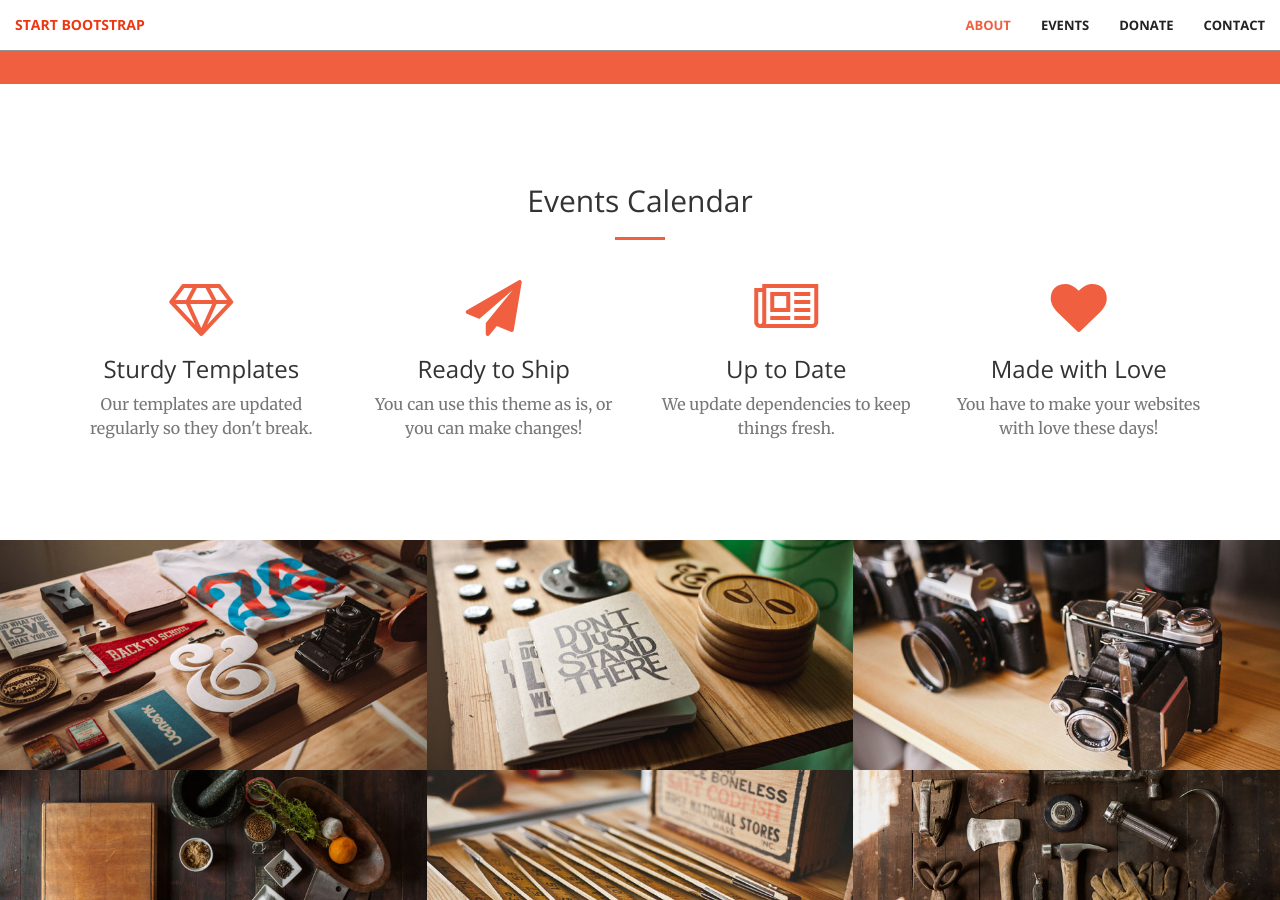
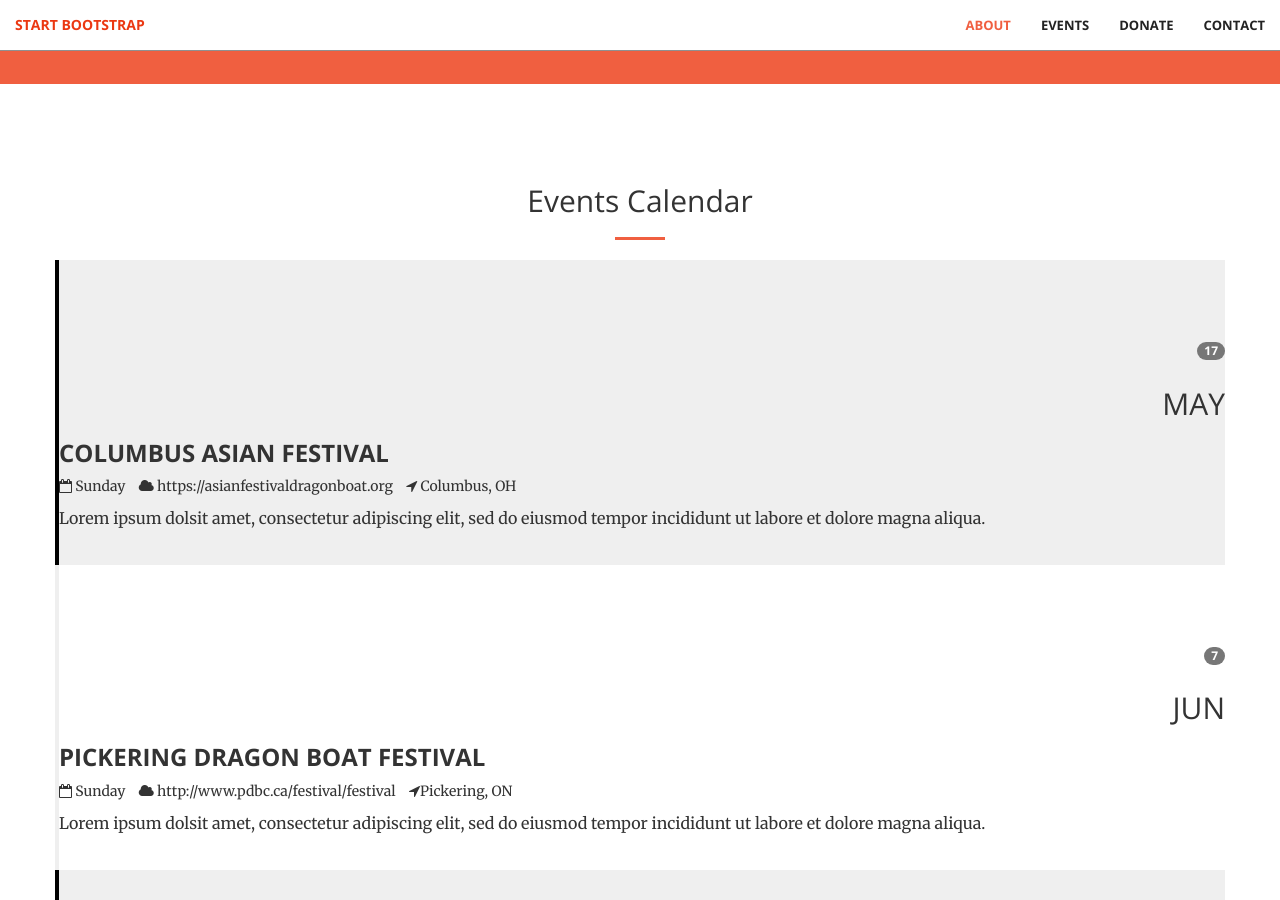
Before and after one commit to StilgarISCA/dragonflyers.org, a Jekyll site: the page built from index.html, in a window 1280 px wide and 900 px high, scrolled down 1234 px. Built offline with Jekyll 4.4.1, drawn with Linux system fonts in a browser that asks for light colours; some of the changed text lies outside the part shown.

Commit message:
Events Calendar

```diff
--- a/_includes/events.html
+++ b/_includes/events.html
@@ -7,6 +7,114 @@
             </div>
         </div>
     </div>
+    <!-- https://bootsnipp.com/snippets/VgzeR -->
+    <div class="container">
+        <div class="row row-striped">
+			<div class="col-2 text-right">
+				<h1 class="display-4"><span class="badge badge-secondary">17</span></h1>
+				<h2>MAY</h2>
+			</div>
+			<div class="col-10">
+				<h3 class="text-uppercase"><strong>Columbus Asian Festival</strong></h3>
+				<ul class="list-inline">
+				    <li class="list-inline-item"><i class="fa fa-calendar-o" aria-hidden="true"></i> Sunday</li>
+                    <li class="list-inline-item"><i class="fa fa-cloud" aria-hidden="true"></i> https://asianfestivaldragonboat.org</li>
+					<li class="list-inline-item"><i class="fa fa-location-arrow" aria-hidden="true"></i> Columbus, OH</li>
+				</ul>
+				<p>Lorem ipsum dolsit amet, consectetur adipiscing elit, sed do eiusmod tempor incididunt ut labore et dolore magna aliqua.</p>
+			</div>
+		</div>
+        <div class="row row-striped">
+			<div class="col-2 text-right">
+				<h1 class="display-4"><span class="badge badge-secondary">7</span></h1>
+				<h2>JUN</h2>
+			</div>
+			<div class="col-10">
+				<h3 class="text-uppercase"><strong>Pickering Dragon Boat Festival</strong></h3>
+				<ul class="list-inline">
+				    <li class="list-inline-item"><i class="fa fa-calendar-o" aria-hidden="true"></i> Sunday</li>
+                    <li class="list-inline-item"><i class="fa fa-cloud" aria-hidden="true"></i> http://www.pdbc.ca/festival/festival</li>
+					<li class="list-inline-item"><i class="fa fa-location-arrow" aria-hidden="true"></i>Pickering, ON</li>
+				</ul>
+				<p>Lorem ipsum dolsit amet, consectetur adipiscing elit, sed do eiusmod tempor incididunt ut labore et dolore magna aliqua.</p>
+			</div>
+		</div>
+		<div class="row row-striped">
+			<div class="col-2 text-right">
+				<h1 class="display-4"><span class="badge badge-secondary">20</span></h1>
+				<h2>JUN</h2>
+			</div>
+			<div class="col-10">
+				<h3 class="text-uppercase"><strong>BUFFALO NIAGARA DRAGON BOAT FESTIVAL</strong></h3>
+				<ul class="list-inline">
+				    <li class="list-inline-item"><i class="fa fa-calendar-o" aria-hidden="true"></i> Saturday</li>
+                    <li class="list-inline-item"><i class="fa fa-cloud" aria-hidden="true"></i> http://www.hopechestbuffalo.org/index.php/buffalo-niagara-dragon-boat/</li>
+					<li class="list-inline-item"><i class="fa fa-location-arrow" aria-hidden="true"></i>Buffalo, NY</li>
+				</ul>
+				<p>Lorem ipsum dolsit amet, consectetur adipiscing elit, sed do eiusmod tempor incididunt ut labore et dolore magna aliqua.</p>
+			</div>
+        </div>
+        <div class="row row-striped">
+			<div class="col-2 text-right">
+				<h1 class="display-4"><span class="badge badge-secondary">25</span></h1>
+				<h2>JUL</h2>
+			</div>
+			<div class="col-10">
+				<h3 class="text-uppercase"><strong>Dragons on the Lake Festival</strong></h3>
+				<ul class="list-inline">
+				    <li class="list-inline-item"><i class="fa fa-calendar-o" aria-hidden="true"></i> Saturday</li>
+                    <li class="list-inline-item"><i class="fa fa-cloud" aria-hidden="true"></i> http://dragonsonthelake.com</li>
+					<li class="list-inline-item"><i class="fa fa-location-arrow" aria-hidden="true"></i>Akron, OH</li>
+				</ul>
+				<p>Lorem ipsum dolsit amet, consectetur adipiscing elit, sed do eiusmod tempor incididunt ut labore et dolore magna aliqua.</p>
+			</div>
+		</div>
+        <div class="row row-striped">
+			<div class="col-2 text-right">
+				<h1 class="display-4"><span class="badge badge-secondary">TBA</span></h1>
+				<h2>SEP</h2>
+			</div>
+			<div class="col-10">
+				<h3 class="text-uppercase"><strong>Louisville Dragon Boat Festival</strong></h3>
+				<ul class="list-inline">
+				    <li class="list-inline-item"><i class="fa fa-calendar-o" aria-hidden="true"></i>?</li>
+                    <li class="list-inline-item"><i class="fa fa-cloud" aria-hidden="true"></i> https://www.facebook.com/LouisvilleDragonBoatFestival/</li>
+					<li class="list-inline-item"><i class="fa fa-location-arrow" aria-hidden="true"></i>Louisville, KY</li>
+				</ul>
+				<p>Lorem ipsum dolsit amet, consectetur adipiscing elit, sed do eiusmod tempor incididunt ut labore et dolore magna aliqua.</p>
+			</div>
+		</div>
+        <div class="row row-striped">
+			<div class="col-2 text-right">
+				<h1 class="display-4"><span class="badge badge-secondary">20</span></h1>
+				<h2>SEP</h2>
+			</div>
+			<div class="col-10">
+				<h3 class="text-uppercase"><strong>Capital City Dragon Boat Race</strong></h3>
+				<ul class="list-inline">
+				    <li class="list-inline-item"><i class="fa fa-calendar-o" aria-hidden="true"></i> Sunday</li>
+                    <li class="list-inline-item"><i class="fa fa-cloud" aria-hidden="true"></i> https://www.facebook.com/CapitalCityDragonBoat</li>
+					<li class="list-inline-item"><i class="fa fa-location-arrow" aria-hidden="true"></i>Lansing, MI</li>
+				</ul>
+				<p>Lorem ipsum dolsit amet, consectetur adipiscing elit, sed do eiusmod tempor incididunt ut labore et dolore magna aliqua.</p>
+			</div>
+		</div>
+        <div class="row row-striped">
+			<div class="col-2 text-right">
+				<h1 class="display-4"><span class="badge badge-secondary">4-5</span></h1>
+				<h2>JUL</h2>
+			</div>
+			<div class="col-10">
+				<h3 class="text-uppercase"><strong>Hamilton Waterfront Festival</strong></h3>
+				<ul class="list-inline">
+				    <li class="list-inline-item"><i class="fa fa-calendar-o" aria-hidden="true"></i> Sunday</li>
+					<li class="list-inline-item"><i class="fa fa-location-arrow" aria-hidden="true"></i>Pickering, ON</li>
+				</ul>
+				<p>Lorem ipsum dolsit amet, consectetur adipiscing elit, sed do eiusmod tempor incididunt ut labore et dolore magna aliqua.</p>
+			</div>
+		</div>
+    </div><!-- container -->
+    <!--
     <div class="container">
         <div class="row">
             <div class="col-lg-3 col-md-6 text-center">
@@ -38,5 +146,5 @@
                 </div>
             </div>
         </div>
-    </div>
+    -->
 </section>
--- a/_includes/head.html
+++ b/_includes/head.html
@@ -21,6 +21,7 @@
 
     <!-- Custom CSS -->
     <link rel="stylesheet" href="css/main.css" type="text/css">
+    <link rel="stylesheet" href="css/calendar.css" type="text/css">
 
     <!-- HTML5 Shim and Respond.js IE8 support of HTML5 elements and media queries -->
     <!-- WARNING: Respond.js doesn't work if you view the page via file:// -->
--- /dev/null
+++ b/css/calendar.css
@@ -0,0 +1,13 @@
+.row-striped:nth-of-type(odd){
+  background-color: #efefef;
+  border-left: 4px #000000 solid;
+}
+
+.row-striped:nth-of-type(even){
+  background-color: #ffffff;
+  border-left: 4px #efefef solid;
+}
+
+.row-striped {
+    padding: 15px 0;
+}
```
